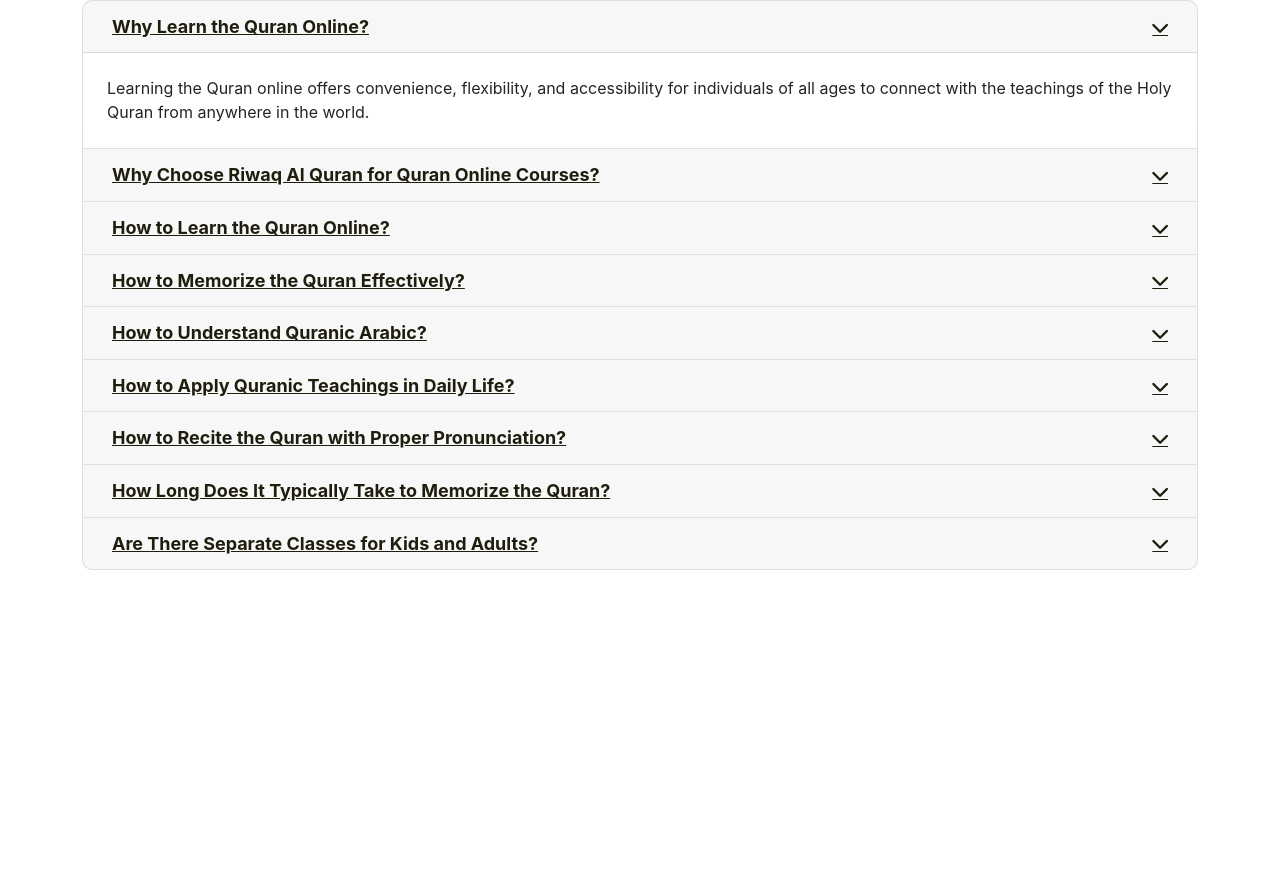
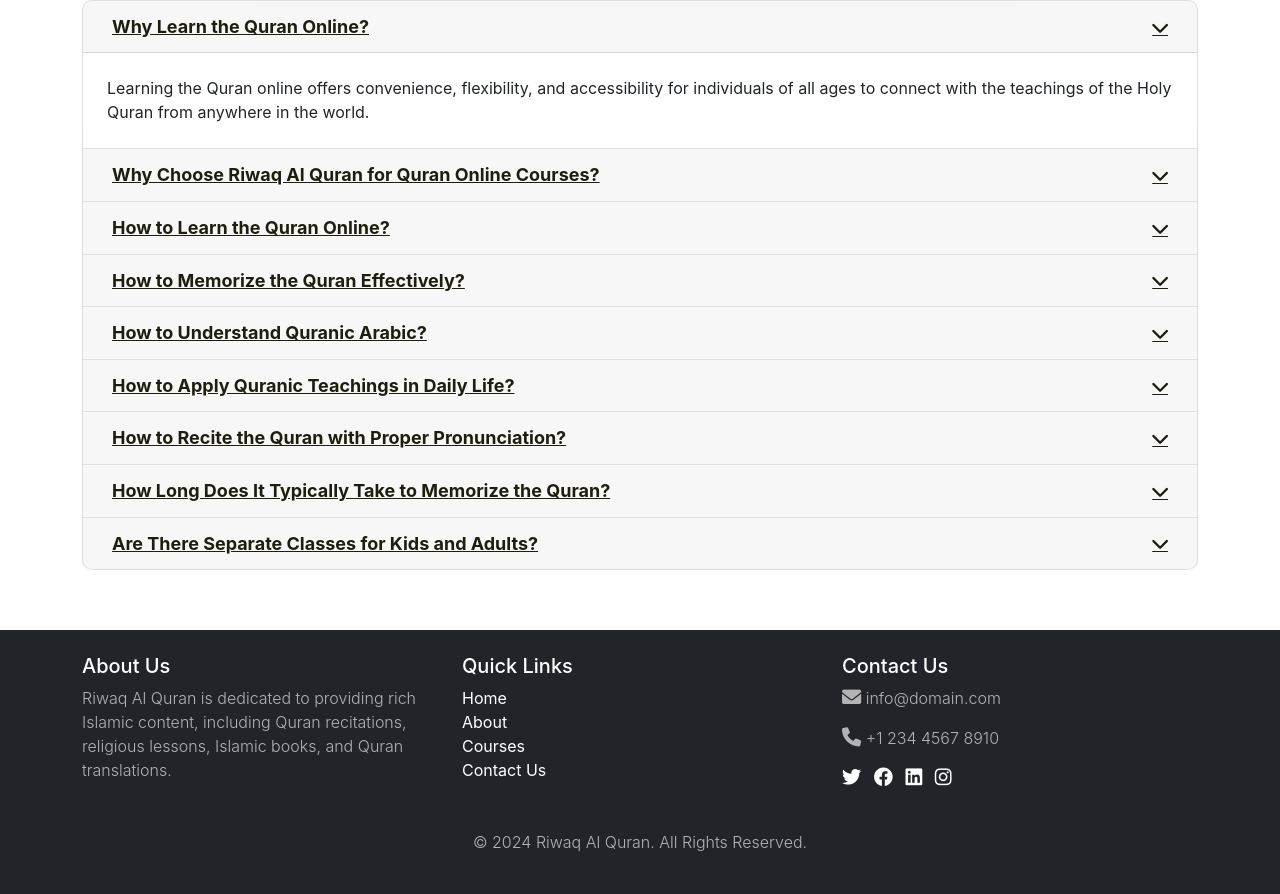
Before and after one commit to abdelrahman-samy-2023/Riwaq-Al-Quran, a plain HTML site: page index.html in a window 1280 px wide. Shown: the part 8509-9403 px from the top of the page. Before the commit the page ends 9139 px from the top, so only its background shows below. Drawn offline with nearby package versions, Linux system fonts and the light colour scheme; files whose address does not match are found by name.

Commit message:
Footer Added

```diff
--- a/css/style.css
+++ b/css/style.css
@@ -966,7 +966,8 @@ a, a:hover {
   .elementor-section,
   .cut-section,
   .pricing-section,
-  .blog-section {
+  .blog-section,
+  footer {
     padding-left: 15px !important;
     padding-right: 15px !important;
   }
@@ -1352,3 +1353,20 @@ a, a:hover {
   text-decoration: none;
   color: #11110d;
 }
+
+footer {
+  padding: 60px 0;
+}
+
+footer a {
+  color: var(--main-color);
+  transition: color 0.3s ease;
+}
+
+footer a:hover {
+  color: var(--main-color-hover);
+}
+
+footer .fab, footer .fas {
+  font-size: 1.2rem;
+}
--- a/index.html
+++ b/index.html
@@ -923,6 +923,44 @@
       </div>
     </section>
 
+    <!-- Footer Section -->
+    <footer class="bg-dark text-white py-4">
+      <div class="container">
+        <div class="row">
+          <!-- About Section -->
+          <div class="col-md-4 mb-3">
+            <h5>About Us</h5>
+            <p>Riwaq Al Quran is dedicated to providing rich Islamic content, including Quran recitations, religious lessons, Islamic books, and Quran translations.</p>
+          </div>
+          <!-- Quick Links Section -->
+          <div class="col-md-4 mb-3">
+            <h5>Quick Links</h5>
+            <ul class="list-unstyled">
+              <li><a href="#home-section" class="text-white">Home</a></li>
+              <li><a href="#about-section" class="text-white">About</a></li>
+              <li><a href="#courses-section" class="text-white">Courses</a></li>
+              <li><a href="#contact-section" class="text-white">Contact Us</a></li>
+            </ul>
+          </div>
+          <!-- Contact Section -->
+          <div class="col-md-4 mb-3">
+            <h5>Contact Us</h5>
+            <p><i class="fas fa-envelope"></i> info@domain.com</p>
+            <p><i class="fas fa-phone"></i> +1 234 4567 8910</p>
+            <div>
+              <a href="#" class="text-white mr-2"><i class="fab fa-twitter"></i></a>
+              <a href="#" class="text-white mr-2"><i class="fab fa-facebook"></i></a>
+              <a href="#" class="text-white mr-2"><i class="fab fa-linkedin"></i></a>
+              <a href="#" class="text-white"><i class="fab fa-instagram"></i></a>
+            </div>
+          </div>
+        </div>
+        <div class="text-center mt-3">
+          <p>&copy; 2024 Riwaq Al Quran. All Rights Reserved.</p>
+        </div>
+      </div>
+    </footer>
+
     <!-- JavaScript Files -->
     <script src="js/jquery-3.3.1.min.js"></script>
     <script src="js/popper.min.js"></script>
```
